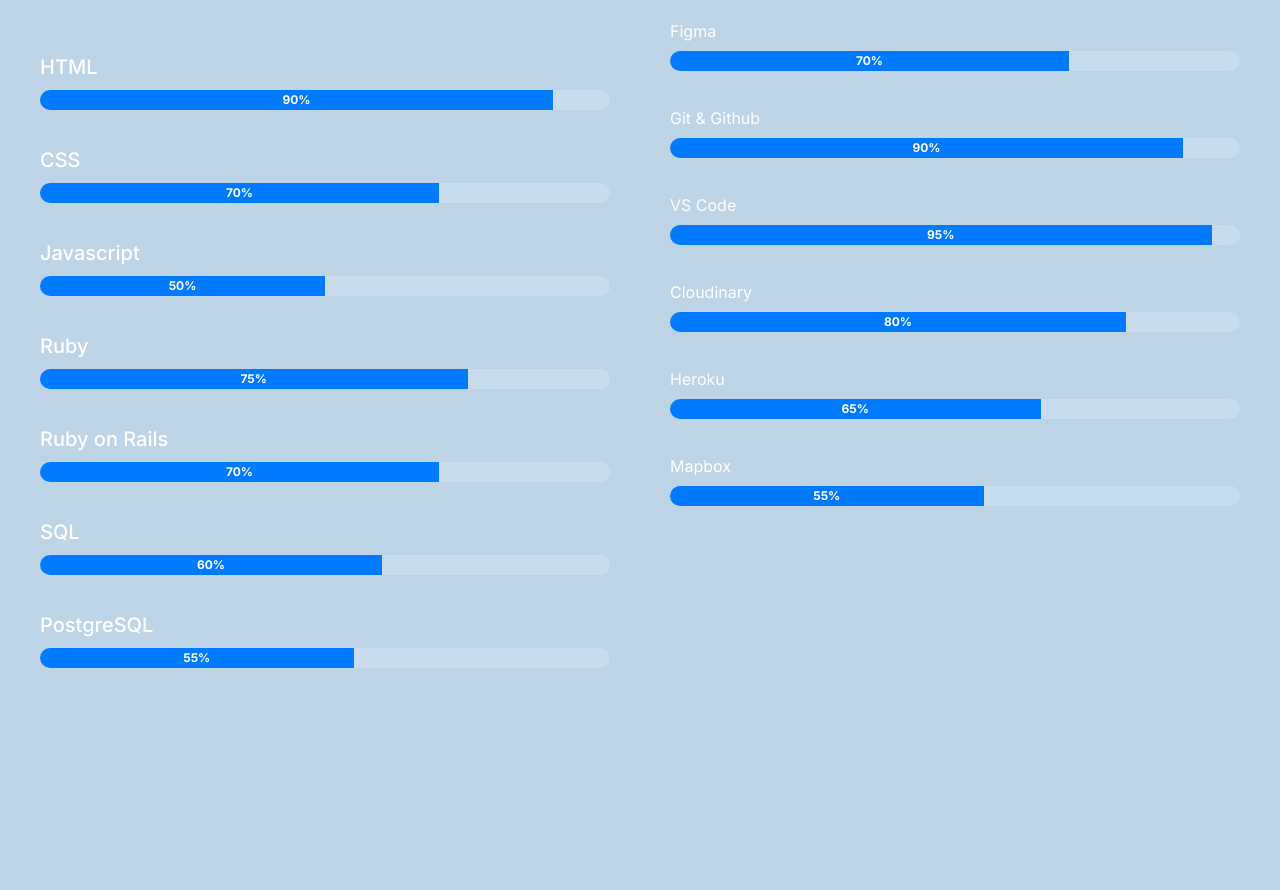
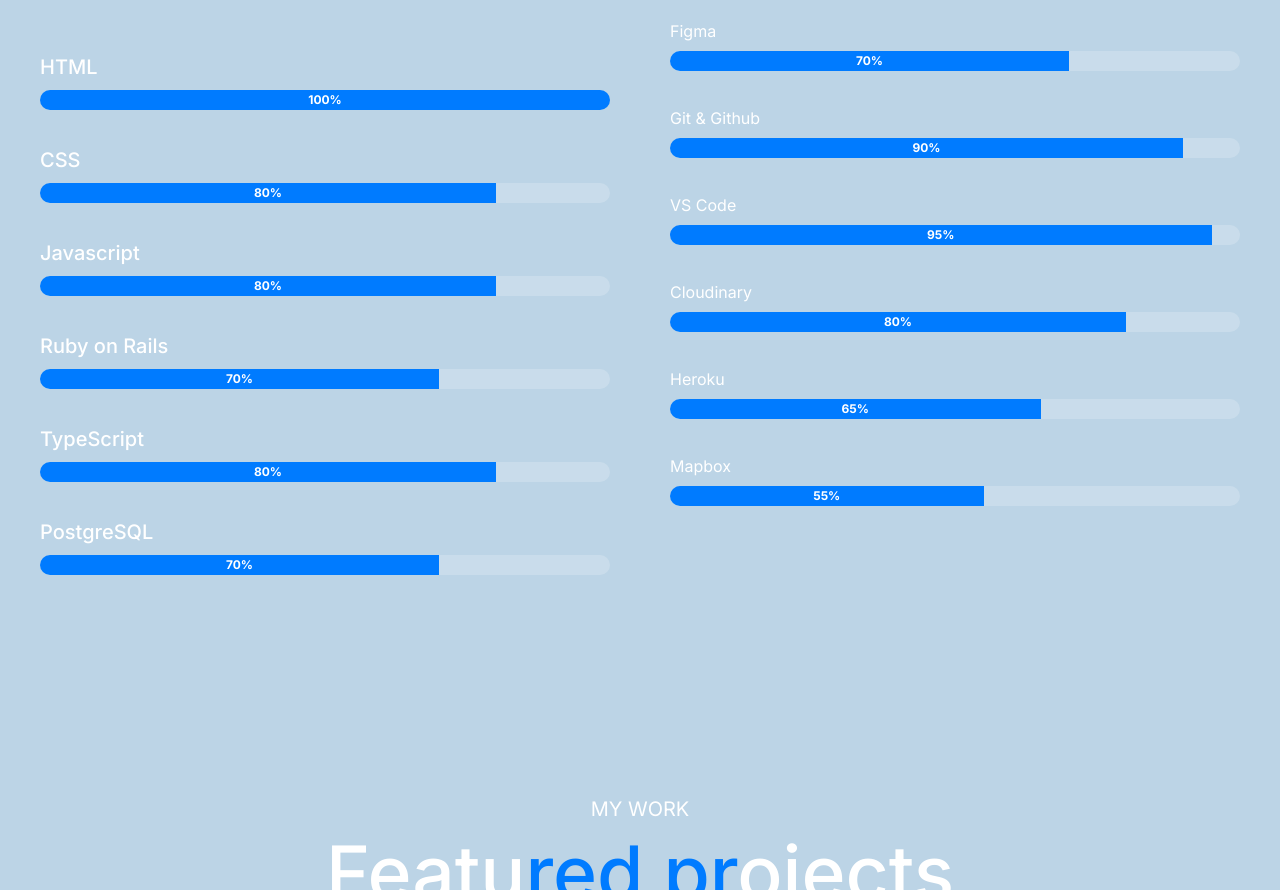
Before and after one commit to patricka03/my_portfolio, a plain HTML site: page index.html in a window 1280 px wide. Shown: the part 2575-3465 px from the top of the page. Drawn offline with nearby package versions, Linux system fonts and the light colour scheme.

Commit message:
updated the CV

```diff
--- a/index.html
+++ b/index.html
@@ -81,7 +81,7 @@
 
               Sundays are for church, which keeps me grounded and gives me space to reflect.</p>
           <div class="d-flex justify-content-center">
-            <a href="Patrick Amfo Resume.pdf" class="btn btn-outline-primary btn-custom" target="_blank">View My Resume</a>
+            <a href="Patrick Amfo-Resume.pdf" class="btn btn-outline-primary btn-custom" target="_blank">View My Resume</a>
           </div>
           </div>
         </div>
@@ -102,31 +102,31 @@
             <div class="skill-grid">
               <label>HTML</label>
               <div class="progress">
-                <div class="progress-bar bg-primary" style="width: 90%">90%</div>
+                <div class="progress-bar bg-primary" style="width: 100%">100%</div>
               </div>
               <label>CSS</label>
               <div class="progress">
-                <div class="progress-bar bg-primary" style="width: 70%">70%</div>
+                <div class="progress-bar bg-primary" style="width: 80%">80%</div>
               </div>
               <label>Javascript</label>
               <div class="progress">
-                <div class="progress-bar bg-primary" style="width: 50%">50%</div>
+                <div class="progress-bar bg-primary" style="width: 80%">80%</div>
               </div>
-              <label>Ruby</label>
+              <!-- <label>Ruby</label>
               <div class="progress">
                 <div class="progress-bar bg-primary" style="width: 75%">75%</div>
-              </div>
+              </div> -->
               <label>Ruby on Rails</label>
               <div class="progress">
                 <div class="progress-bar bg-primary" style="width: 70%">70%</div>
               </div>
-              <label>SQL</label>
+              <label>TypeScript</label>
               <div class="progress">
-                <div class="progress-bar bg-primary" style="width: 60%">60%</div>
+                <div class="progress-bar bg-primary" style="width: 80%">80%</div>
               </div>
               <label>PostgreSQL</label>
               <div class="progress">
-                <div class="progress-bar bg-primary" style="width: 55%">55%</div>
+                <div class="progress-bar bg-primary" style="width: 70%">70%</div>
               </div>
             </div>
           </div>
```
Also changed, not shown: 2 other files.
